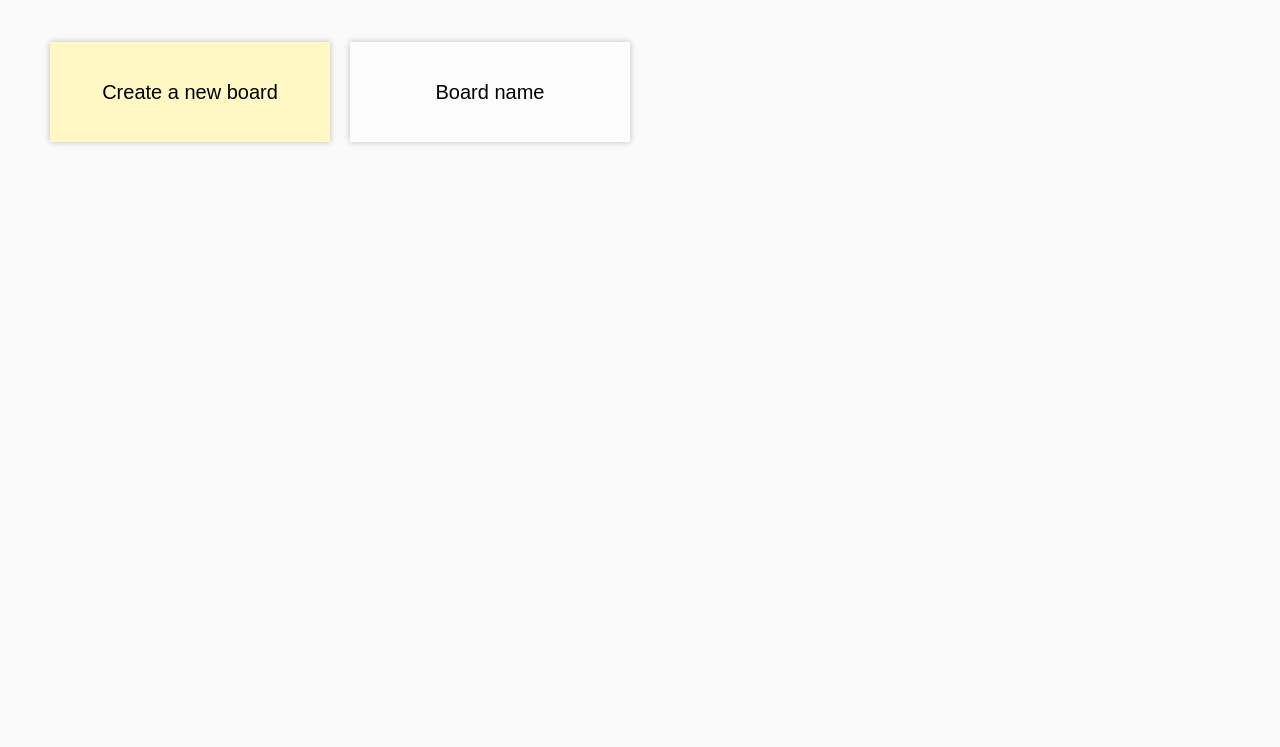
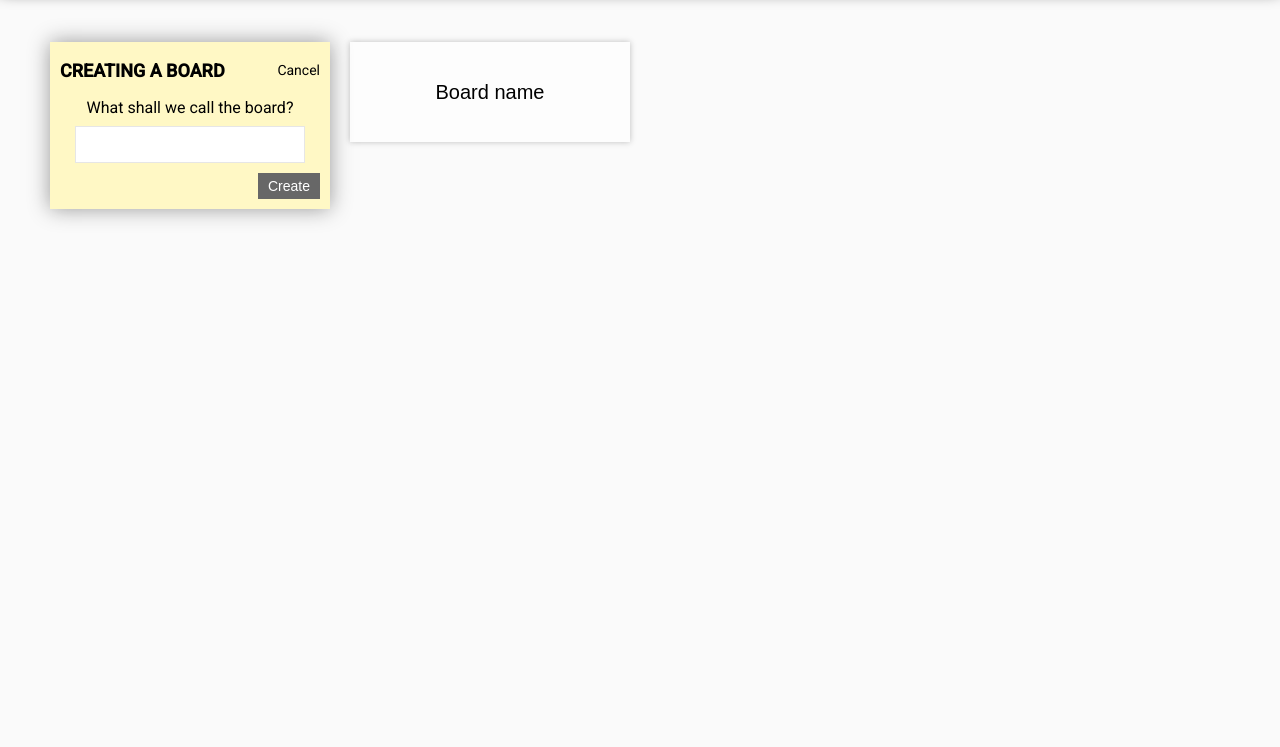
Before and after one commit to grabeqx/Trello-clone---pure, a website built with webpack: page src/public/index.html in a window 1280 px wide. Shown: the part 53-800 px from the top of the page. Built offline with nearby package versions, Linux system fonts and the light colour scheme.

Commit message:
Change styles

```diff
--- a/src/public/index.html
+++ b/src/public/index.html
@@ -17,10 +17,13 @@
     </header>
     <main>
         <section id="boards">
-            <section class="create-board">
-                <button class="create-btn">Create a new board</button>
+            <section class="create-board add">
+                <button class="create-btn board">Create a new board</button>
                 <div class="creation-content">
-                    <h2>Creating a board <a href="#">Cancel</a></h2>
+                    <div class="add-board-header">
+                        <h2>Creating a board</h2>
+                        <a href="#">Cancel</a>
+                    </div>
                     <form id="create-board-form">
                         <label>What shall we call the board?</label>
                         <input type="text" name="board-name" id="board-name">
--- a/src/style/home.scss
+++ b/src/style/home.scss
@@ -8,6 +8,7 @@ html, body {
 .head {
     background: $head-bg;
     padding: 10px 20px;
+    box-shadow: 0px -3px 17px 0px black;
     ul {
         list-style: none;
         a {
@@ -24,20 +25,20 @@ main {
 #boards {
     display: flex;
     flex-wrap: wrap;
-    .create-board, .board {
+    .create-board, & > .board {
         width: calc(25% - 20px);
         margin: 10px;
         height: $board-height;
-        outline: none;
         transition: all .2s ease-in-out;
-        cursor: pointer;
     }
     .board {
-        background: #fdfdfd;
-        color: #000;
+        background: $board-btn-bg;
+        color: black;
         font-size: 20px;
         border: none;
+        outline: none;
         box-shadow: $box-shadow-normal;
+        cursor: pointer;
     }
     .create-board {
         position: relative;
@@ -47,13 +48,7 @@ main {
             display: block;
             height: $board-height;
             background: $create-card-bg;
-            color: #000;
-            font-size: 20px;
-            border: none;
-            box-shadow: $box-shadow-normal;
-            cursor: pointer;
-            outline: none;
-            transition: all .2s ease-in-out;
+            color: black;
         }
         .creation-content {
             position: absolute;
@@ -65,17 +60,24 @@ main {
             width: 100%;
             box-sizing: border-box;
             padding: 10px;
+            .add-board-header {
+                display: flex;
+                justify-content: space-between;
                 h2 {
                     margin: 0px;
                     padding: 10px 0px;
                     font-size: 18px;
                     font-weight: 600;
                     text-transform: uppercase;
+                }
                 a {
                     text-decoration: none;
-                    color: #000;
+                    color: black;
                     float: right;
                     font-size: 14px;
+                    display: block;
+                    line-height: normal;
+                    margin-top: 10px;
                 }
             }
         }
@@ -101,7 +103,7 @@ main {
         display: block;
         width: 80%;
         padding: 10px;
-        border: 1px solid #e6e6e6;
+        border: 1px solid $boradr-color;
         margin: 5px auto 10px;
         font-size: 13px;
     }
@@ -110,7 +112,7 @@ main {
         border: none;
         padding: 5px 10px;
         font-size: 14px;
-        background: #676767;
-        color: #fff;
+        background: $action-btn-bg;
+        color: white;
     }
 }
--- a/src/style/index.scss
+++ b/src/style/index.scss
@@ -1,3 +1,4 @@
 @import './reset.scss';
 @import './variables.scss';
 @import './home.scss';
+@import './utils.scss';
--- /dev/null
+++ b/src/style/utils.scss
@@ -0,0 +1,3 @@
+input {
+    outline: none;
+}
--- a/src/style/variables.scss
+++ b/src/style/variables.scss
@@ -1,6 +1,10 @@
-$head-bg: #d4d4d4;
+$head-bg: #c5c5c5;
 $body-bg: #fafafa;
 $create-card-bg: #fff8c5;
+$board-btn-bg: #fdfdfd;
+$action-btn-bg: #676767;
+
+$boradr-color: #e6e6e6;
 
 $box-shadow-bg: #bdbdbd;
 $box-shadow-bg-intensive: #989898;
```
Lines whose indentation alone changed are shown as unchanged.
